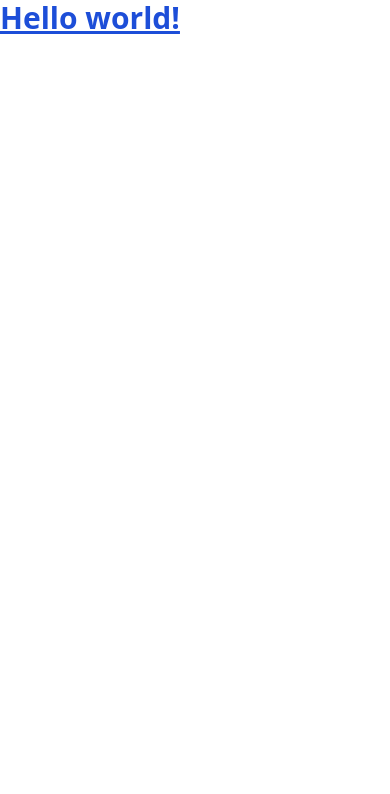
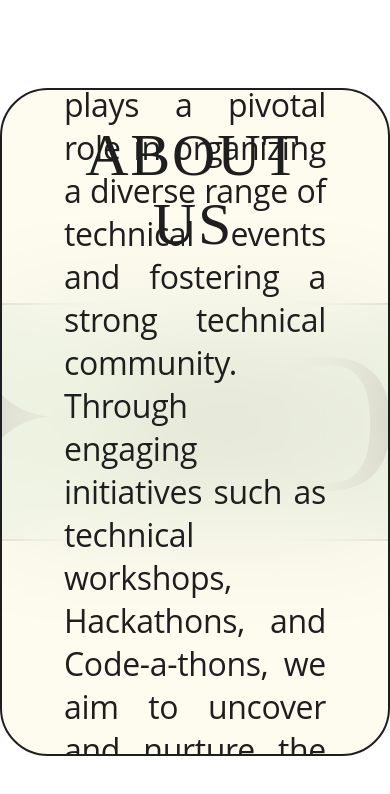
Before and after one commit to MahirKaushik/Horizon_2024-25, a React (Vite) app: page / in a window 390 px wide. Shown: the top 794 px of the page. Built offline with nearby package versions, Linux system fonts and the light colour scheme.

Commit message:
Add responsive FrameComponent

```diff
--- a/src/App.jsx
+++ b/src/App.jsx
@@ -1,9 +1,13 @@
+import React from "react";
+import FrameComponent from "./components/FrameComponent"
+import FrameComponent1 from "./components/FrameComponent1"
+
 function App() {
   return (
     <>
-      <h1 className="text-3xl text-blue-700 font-bold underline">
-        Hello world!
-      </h1>
+
+      <FrameComponent />
+      <FrameComponent1 />
     </>
   );
 }
--- /dev/null
+++ b/src/components/FrameComponent.jsx
@@ -0,0 +1,35 @@
+import PropTypes from "prop-types";
+
+const FrameComponent = ({ className = "" }) => {
+  return (
+    <div
+      className={`fixed inset-0 flex items-center justify-center ${className}`}
+    >
+      <div
+        className={`[backdrop-filter:blur(50px)] rounded-[48px] bg-[rgba(254,251,236,0.8)] border-[#1e1e1e] border-[2px] border-solid box-border w-[853px] overflow-hidden flex flex-col items-start justify-start py-[64px] px-[62px] gap-[24px] max-w-full z-[1] text-center text-[60px] text-[#1e1e1e] font-['ITC_Tiffany_Std'] hover:bg-[#F2C6AB]`}
+      >
+        <div className="self-stretch flex flex-row items-start justify-start py-[0px] pl-[16px] pr-[20px] box-border max-w-full">
+          <h2 className="m-[0px] h-[72px] flex-1 relative text-inherit tracking-[0.03em] uppercase font-normal font-[inherit] flex items-center justify-center max-w-full mq450:text-[36px] mq767:text-[48px]">
+            ABOUT US
+          </h2>
+        </div>
+        <div className="self-stretch h-[440px] relative text-[32px] tracking-[-0.01em] font-['Open_Sans'] text-justify flex items-center mq450:text-[19px] mq767:text-[26px]">
+          The Indian Society for Technical Education is a non-profit technical
+          student chapter that plays a pivotal role in organizing a diverse
+          range of technical events and fostering a strong technical community.
+          Through engaging initiatives such as technical workshops, Hackathons,
+          and Code-a-thons, we aim to uncover and nurture the hidden talents in
+          students, providing them with the platform to excel and make
+          meaningful contributions to the technical landscape.
+        </div>
+      </div>
+    </div>
+
+  );
+};
+
+FrameComponent.propTypes = {
+  className: PropTypes.string,
+};
+
+export default FrameComponent;
--- /dev/null
+++ b/src/components/FrameComponent1.jsx
@@ -0,0 +1,51 @@
+import PropTypes from "prop-types";
+import { useEffect } from "react";
+
+const FrameComponent1 = ({ className = "" }) => {
+  useEffect(() => {
+    const styleSheet = document.createElement("style");
+    styleSheet.type = "text/css";
+    styleSheet.innerText = `
+      @keyframes slideRightToLeft {
+        0% {
+          transform: translateX(0%);
+        }
+        100% {
+          transform: translateX(-100%);
+        }
+      }
+
+      .animate-slide {
+        animation: slideRightToLeft 20s linear infinite;
+      }
+    `;
+    document.head.appendChild(styleSheet);
+
+    return () => {
+      document.head.removeChild(styleSheet);
+    };
+  }, []);
+
+  return (
+    <div
+      className={`flex items-center justify-center min-h-screen ${className}`}
+    >
+      <section
+        className={`relative overflow-hidden w-full h-[238px] bg-[#b5ddc2] border-[#1e1e1e] border-[2px] border-solid`}
+        style={{ zIndex: -1 }}
+      >
+        <div className="flex items-center whitespace-nowrap animate-slide">
+          <span className="inline-block uppercase text-[#1e1e1e] text-[198.4px] font-['ITC_Tiffany_Std'] mq450:text-[79px] mq767:text-[79px]">
+            ✦ HORIZON’24 ✦ HORIZON’24 ✦ HORIZON’24 ✦ HORIZON’24 ✦ HORIZON’24 ✦ HORIZON’24
+          </span>
+        </div>
+      </section>
+    </div>
+  );
+};
+
+FrameComponent1.propTypes = {
+  className: PropTypes.string,
+};
+
+export default FrameComponent1;
--- a/src/index.css
+++ b/src/index.css
@@ -1,3 +1,11 @@
 @tailwind base;
 @tailwind components;
 @tailwind utilities;
+body {
+    @apply leading-[normal] m-0;
+  }
+  *,
+  ::before,
+  ::after {
+    border-width: 0;
+  }
```
